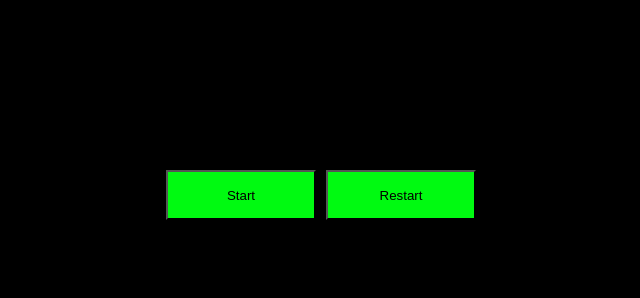
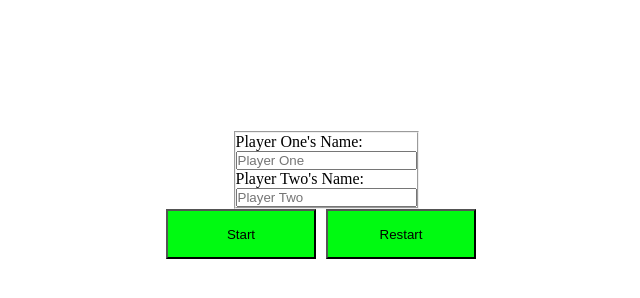
Before and after one commit to ffernandezTech/tictactoe, a plain HTML site: page index.html in a window 1280 px wide. Shown: the whole page, without its empty margins (314-954 px from the left). Drawn offline with Linux system fonts and the light colour scheme.

Commit message:
feat: added form for user info

```diff
--- a/index.html
+++ b/index.html
@@ -9,6 +9,24 @@
     <link rel="stylesheet" href="./style.css">
 </head>
 <body>
+    <form accept="" class="playerInfoForm">
+        <fieldset>
+
+              <div class="p1Info">
+                <label for="p1Name"> Player One's Name: </label>
+                <br>
+                <input type="text" placeholder="Player One" id="p1Name" name="p1Name">
+            </div>
+            <div class="p2Infor">
+                <label for="p2Name">Player Two's Name:</label>
+                <br>
+                <input type="text" placeholder="Player Two" id="p2Name" name="p2Name">
+            </div>
+        </fieldset>
+
+    </form>
+
+
 
 </body>
 
--- a/style.css
+++ b/style.css
@@ -13,7 +13,7 @@ body{
     justify-content: center;
     align-items: center;
     /* background-color: hsl(17, 9%, 13%); */
-    background-color: black;
+    /* background-color: black; */
 
 }
 .gridContainer{
```
